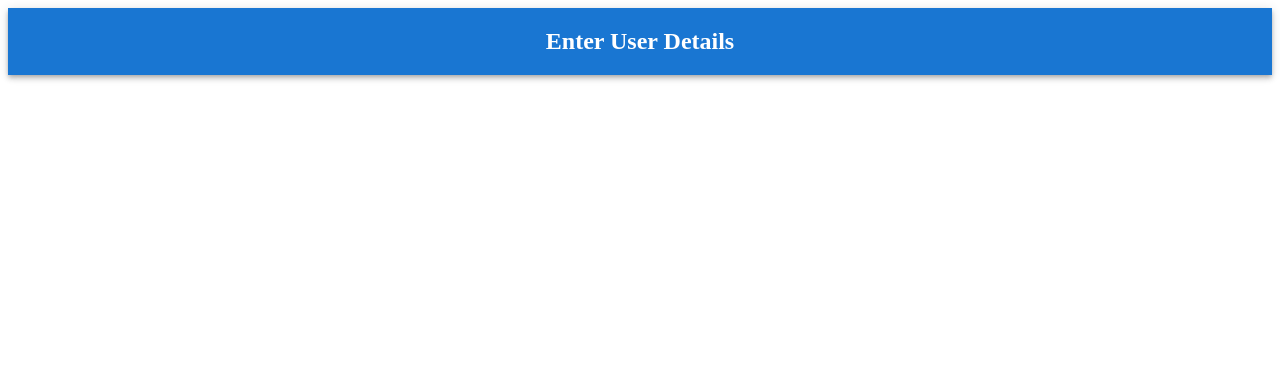
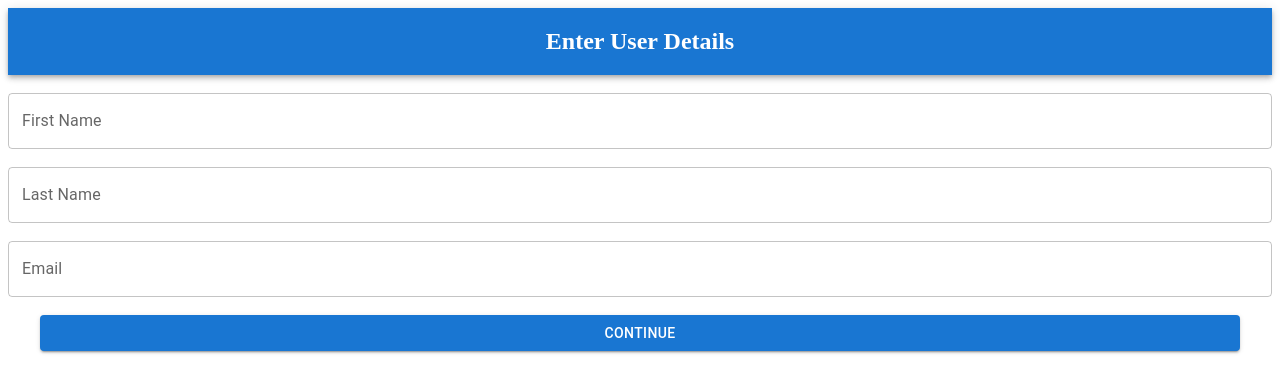
Before and after one commit to webQbe/react_multistep_form, a React (Create React App) app: page / in a window 1280 px wide. Shown: the top 392 px of the page. Built offline with nearby package versions, Linux system fonts and the light colour scheme.

Commit message:
Created TextFields & Continue button in FormUserDetails

```diff
--- a/src/components/FormUserDetails.js
+++ b/src/components/FormUserDetails.js
@@ -1,26 +1,68 @@
 import React, { Component } from 'react'
 import { ThemeProvider, createTheme } from '@mui/material/styles';
 import AppBar from '@mui/material/AppBar';
+import TextField from '@mui/material/TextField';
+import Button from '@mui/material/Button';
+
 
 const theme = createTheme();
 
 export class FormUserDetails extends Component {
   continue = e => {
-    e.preventDefault();
-    this.props.nextStep();
+    e.preventDefault(); // Prevent page reload
+    this.props.nextStep(); // Call nextStep() from UserForm
   }
 
   render() {
+    // Property Extraction from the props
+    const { values, handleChange } = this.props;
     return (
       <ThemeProvider theme={theme}>
           <React.Fragment>
             <AppBar position="static">
               <h2>Enter User Details</h2>
             </AppBar>
+            <br />
+            <TextField
+              label="First Name"
+              placeholder="Enter Your First Name"
+              onChange={handleChange('firstName')} // Handle field change event
+              value={values.firstName} // Get default value
+              variant="outlined" // Choose variant: 'outlined', 'filled', or 'standard'
+              fullWidth // Makes the input take up the full width of the container
+            />
+            <br /> <br />
+            <TextField
+              label="Last Name"
+              placeholder="Enter Your Last Name"
+              onChange={handleChange('lastName')}
+              value={values.lastName}
+              variant="outlined"
+              fullWidth
+            />
+            <br /> <br />
+            <TextField
+              label="Email"
+              placeholder="Enter Your Email"
+              onChange={handleChange('email')}
+              value={values.email}
+              variant="outlined"
+              fullWidth
+            />
+            <br /> <br />
+            <Button
+              variant="contained"
+              color="primary" // Blue color
+              onClick={this.continue} // Run continue() on click event
+              style={{ width: '95%' }} // Set style
+              >
+                Continue
+            </Button>
           </React.Fragment>
       </ThemeProvider>
     )
   }
 }
 
+
 export default FormUserDetails
```
